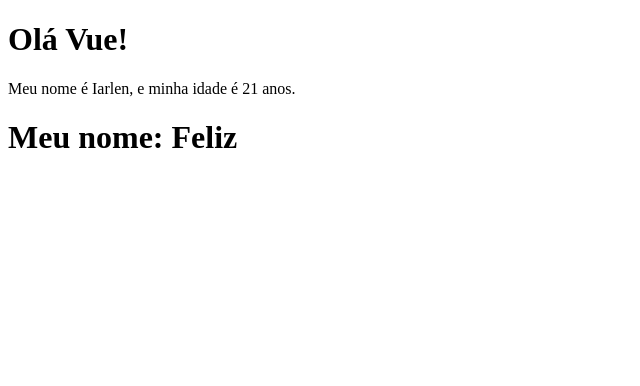
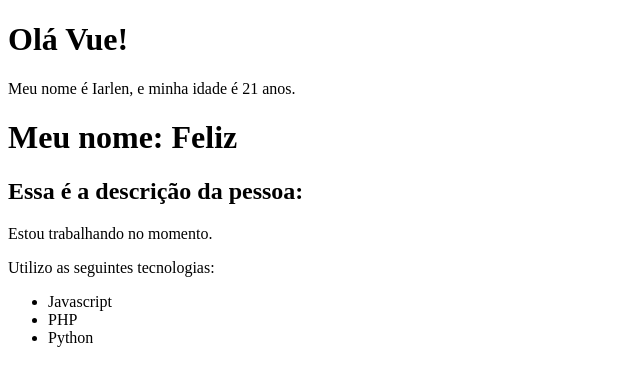
Before and after one commit to iarlen-reis/Vue3-MatheusBattisti, a Vue app in the folder 3.vue-cli/: page / in a window 1280 px wide. Shown: the top 386 px of the page, without its empty margins (0-640 px from the left). Built offline with nearby package versions, Linux system fonts and the light colour scheme.

Commit message:
aprendendo componetização.

```diff
--- a/3.vue-cli/src/App.vue
+++ b/3.vue-cli/src/App.vue
@@ -1,17 +1,19 @@
 <template>
   <PrimeiroComponente />
   <LifeCycle />
+  <Pessoa />
 </template>
 
 <script>
 import PrimeiroComponente from "./components/PrimeiroComponente.vue";
 import LifeCycle from "./components/LifeCycle.vue";
-
+import Pessoa from "./components/Pessoa.vue";
 export default {
   name: "App",
   components: {
     PrimeiroComponente,
     LifeCycle,
+    Pessoa,
   },
 };
 </script>
--- /dev/null
+++ b/3.vue-cli/src/components/Descricao.vue
@@ -0,0 +1,19 @@
+<template>
+  <div>
+    <p>Estou trabalhando no momento.</p>
+    <p>Utilizo as seguintes tecnologias:</p>
+    <ul>
+      <li>Javascript</li>
+      <li>PHP</li>
+      <li>Python</li>
+    </ul>
+  </div>
+</template>
+
+<script lang="js">
+export default {
+  name: "Descricao",
+
+  data() {},
+};
+</script>
--- /dev/null
+++ b/3.vue-cli/src/components/Pessoa.vue
@@ -0,0 +1,16 @@
+<template>
+  <div>
+    <h2>Essa é a descrição da pessoa: {{ name }}</h2>
+    <Descricao />
+  </div>
+</template>
+<script>
+import Descricao from "./Descricao.vue";
+
+export default {
+  name: "Pessoa",
+  components: {
+    Descricao,
+  },
+};
+</script>
```
